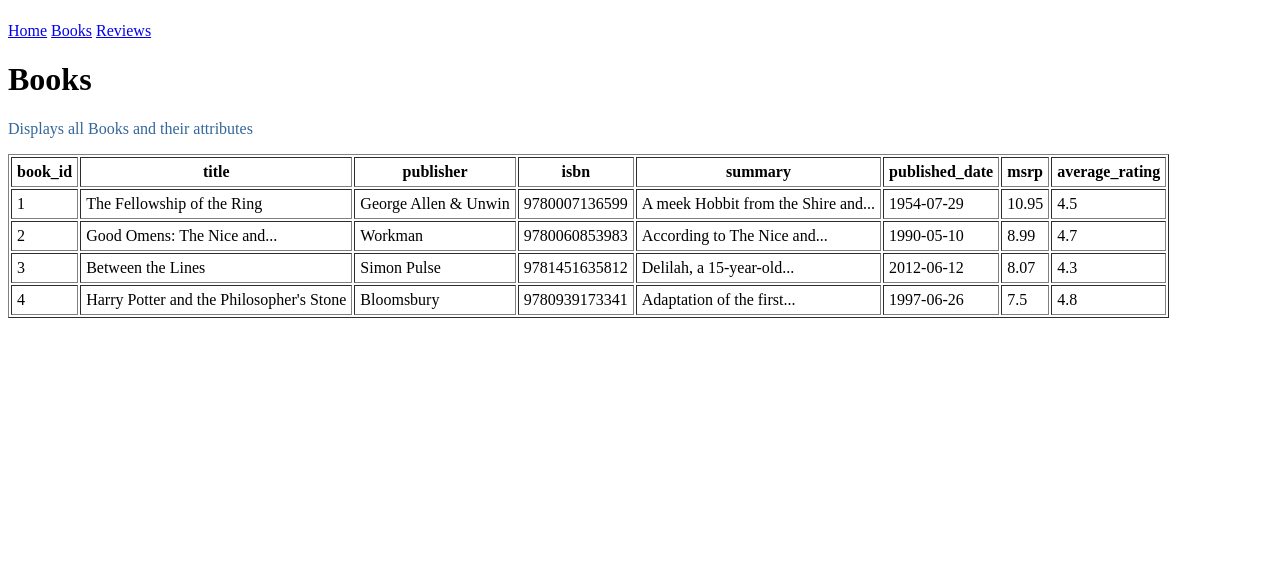
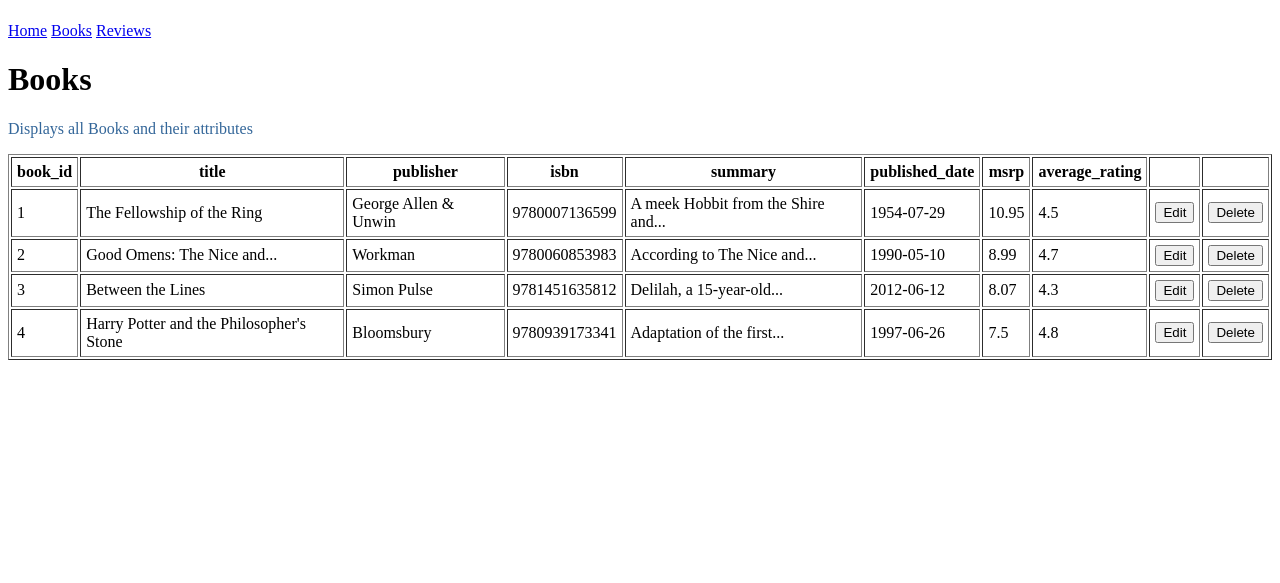
Before and after one commit to spencerlwahlstrom/greatreads, a Flask app: page /books in a window 1280 px wide. Shown: the part 58-641 px from the top of the page. Run offline with Flask 2, Linux system fonts and the light colour scheme; some libraries are stand-ins or nearby versions.

Commit message:
create edit/delete buttons for books

```diff
--- a/templates/books.html
+++ b/templates/books.html
@@ -11,6 +11,8 @@
             {% for attr in books[0].keys() %}
             <th>{{ attr }}</th>
             {% endfor %}
+            <th></th>
+            <th></th>
         </tr>
         {% for book in books %}
         <tr>
@@ -22,6 +24,8 @@
             <td>{{ book.published_date }}</td>
             <td>{{ book.msrp }}</td>
             <td>{{ book.average_rating }}</td>
+            <td><button>Edit</button></td>
+            <td><button>Delete</button></td>
         </tr>
         {% endfor %}
     </table>
--- a/templates/reviews.html
+++ b/templates/reviews.html
@@ -21,8 +21,8 @@
             <td>{{ review.rating }}</td>
             <td>{{ review.summary }}</td>
             <td>{{ review.user_handle }}</td>
-            <th><a>Edit</a></th>
-            <th><a>Delete</a></th>
+            <td><button>Edit</button></td>
+            <td><button>Delete</button></td>
         </tr>
         {% endfor %}
     </table>
```
